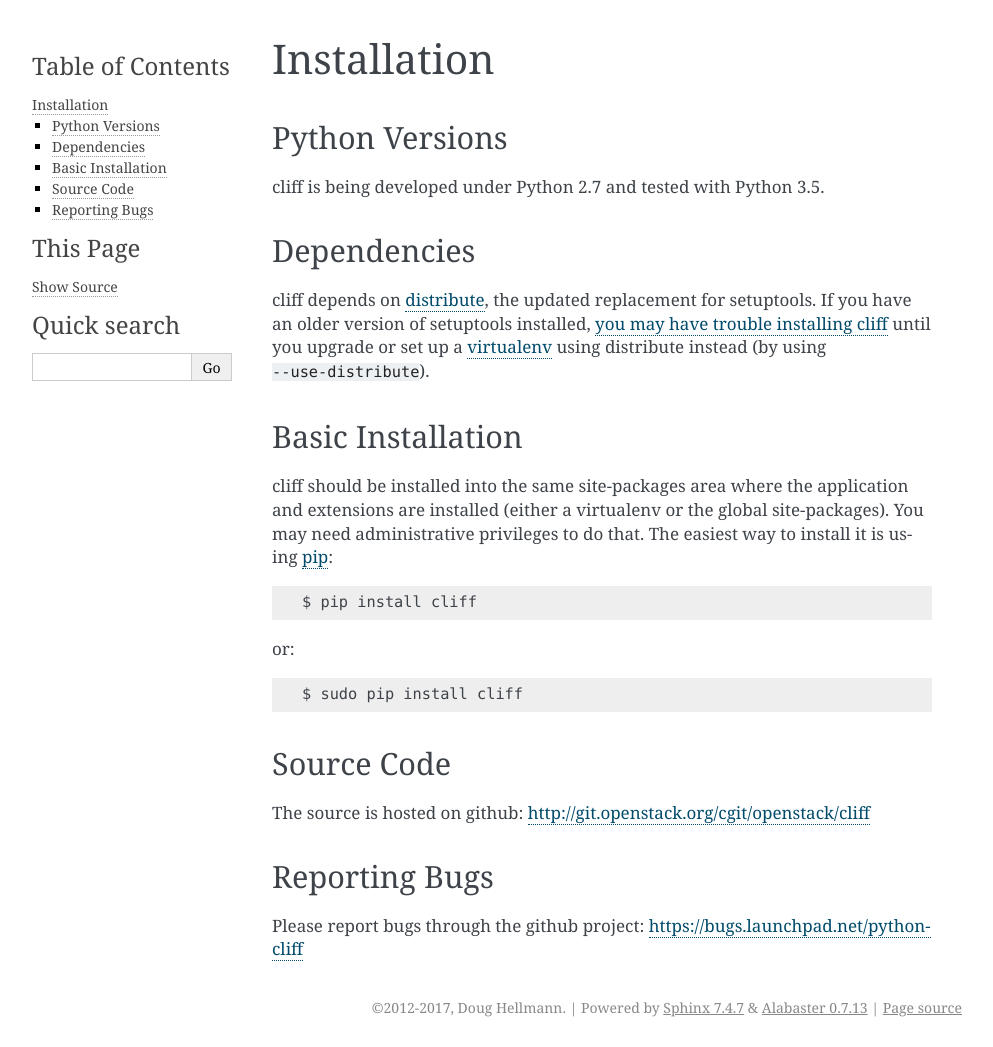
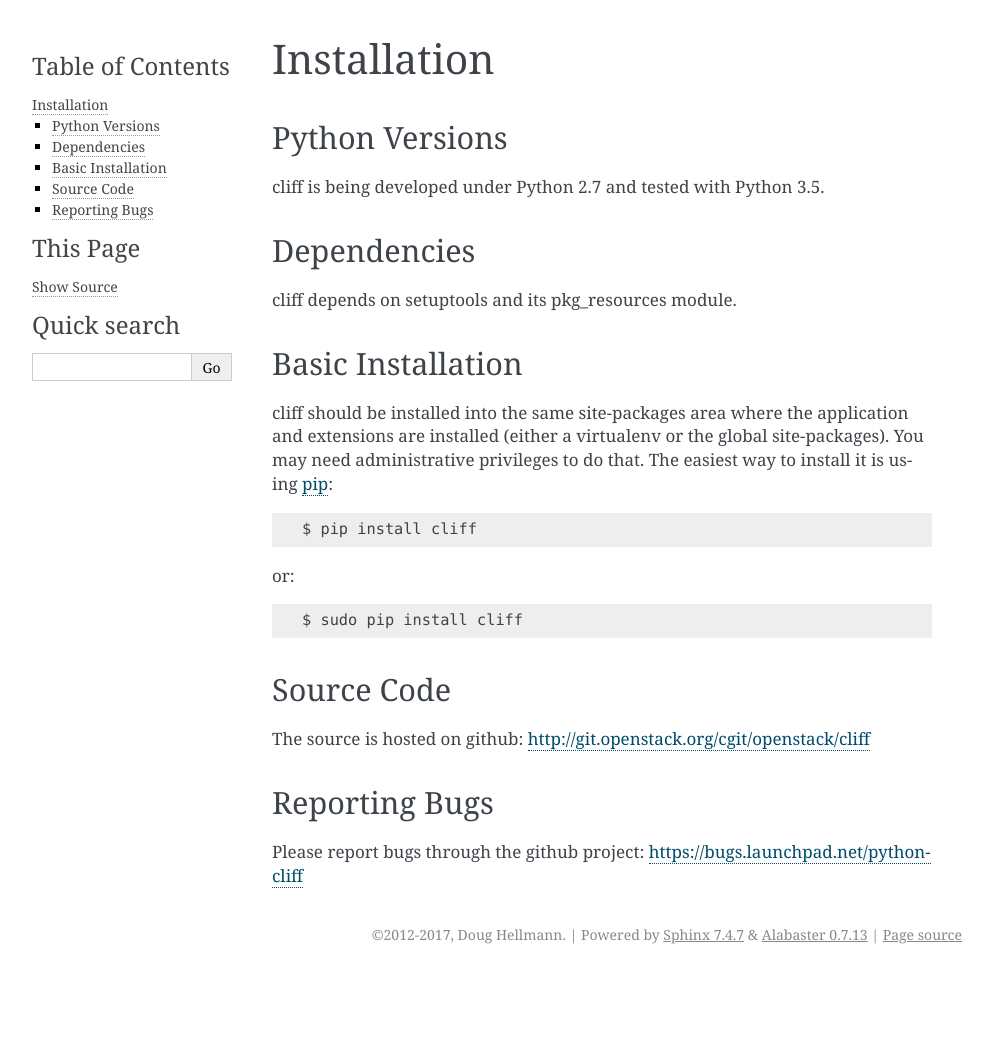
Before and after one commit to openstack/cliff, a Sphinx documentation site: the page built from doc/source/install/index.rst, in a window 1280 px wide. Shown: the whole page, without its empty margins (148-1141 px from the left). Built offline with Sphinx 7.4.7, drawn with Linux system fonts in a browser that asks for light colours; the version number could not be read and is left out; after the commit the page ends 974 px from its top, so only the background shows below that.

Commit message:
remove references to distribute in the docs
distribute is dead, long live setuptools

Change-Id: Iedf1fafeb1178aa9e7b74d67f87c10166026820d
Signed-off-by: Doug Hellmann <doug@doughellmann.com>

```diff
--- a/doc/source/install/index.rst
+++ b/doc/source/install/index.rst
@@ -10,16 +10,7 @@ cliff is being developed under Python 2.7 and tested with Python 3.5.
 Dependencies
 ============
 
-cliff depends on distribute_, the updated replacement for
-setuptools. If you have an older version of setuptools installed, `you
-may have trouble installing cliff`_ until you upgrade or set up a
-virtualenv_ using distribute instead (by using ``--use-distribute``).
-
-.. _distribute: http://pypi.python.org/pypi/distribute
-
-.. _you may have trouble installing cliff: https://bitbucket.org/tarek/distribute/issue/91/install-glitch-when-using-pip-virtualenv
-
-.. _virtualenv: http://pypi.python.org/pypi/virtualenv
+cliff depends on setuptools and its pkg_resources module.
 
 .. _install-basic:
 
--- a/doc/source/user/demoapp.rst
+++ b/doc/source/user/demoapp.rst
@@ -246,8 +246,7 @@ output formatter and printing the data to the console.
 setup.py
 --------
 
-The demo application is packaged using distribute_, the modern
-implementation of setuptools.
+The demo application is packaged using setuptools.
 
 .. literalinclude:: ../../../demoapp/setup.py
    :linenos:
@@ -257,8 +256,6 @@ The important parts of the packaging instructions are the
 ``cliff.demo`` namespace. Each main program should define its own
 command namespace so that it only loads the command plugins that it
 should be managing.
-
-.. _distribute: http://packages.python.org/distribute/
 
 Command Extension Hooks
 =======================
```
